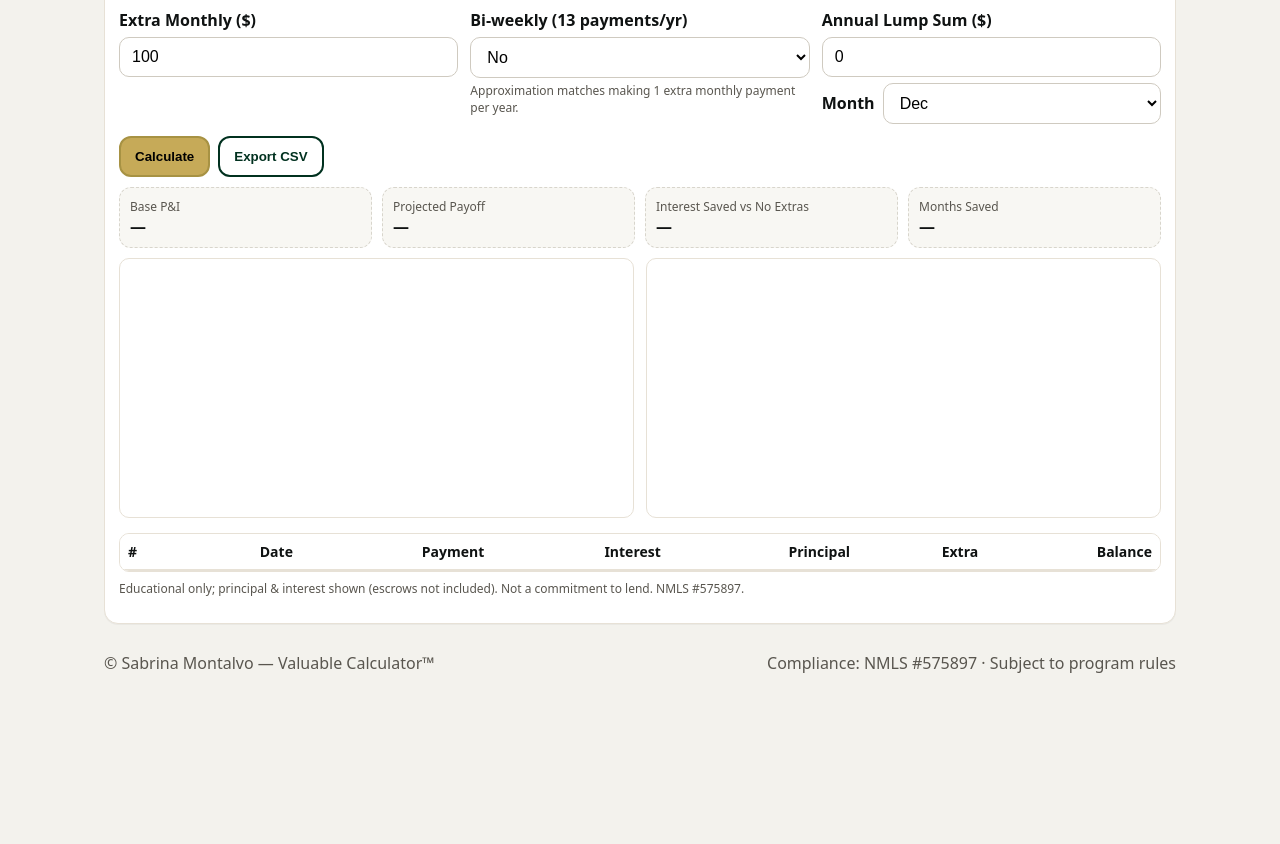
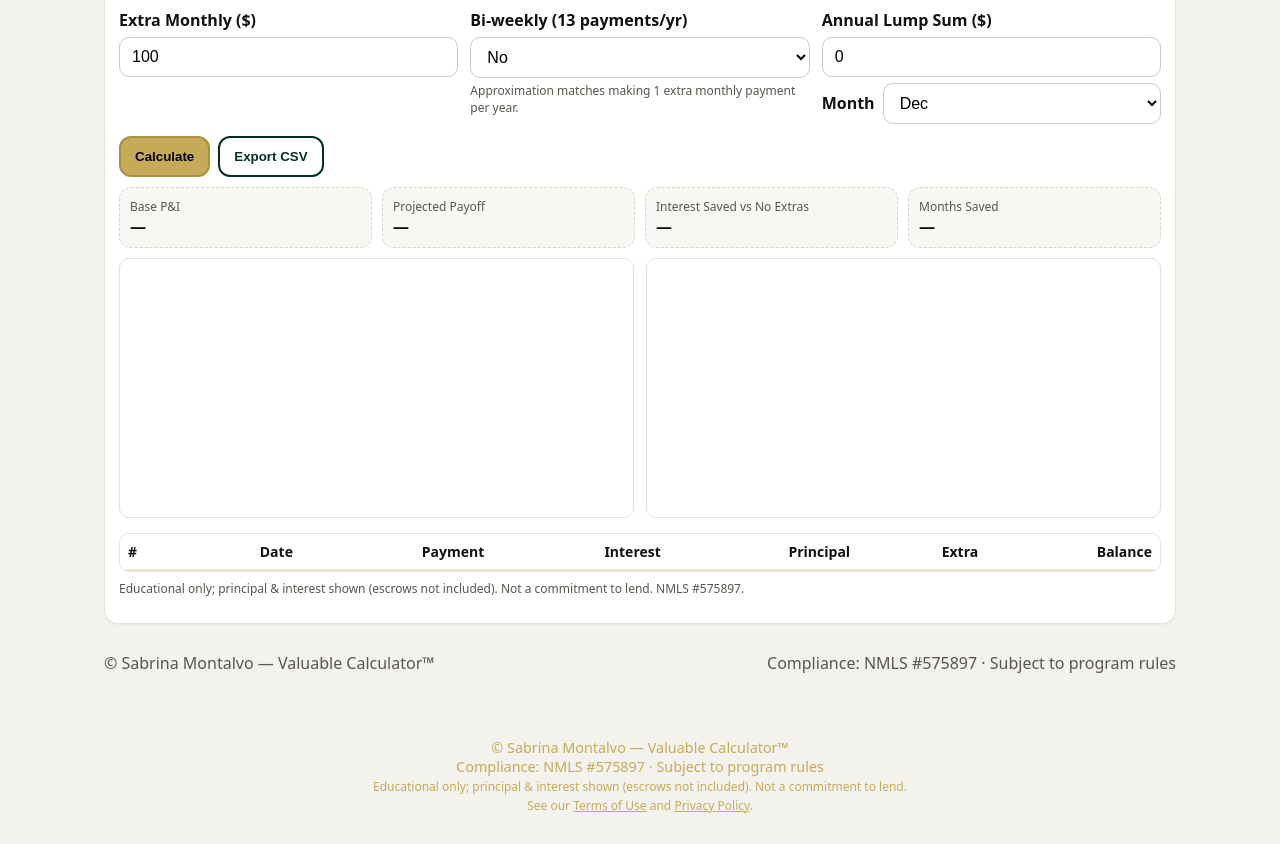
Before and after one commit to SabrinaMontalvo/valuablelending, a plain HTML site: page index.html in a window 1280 px wide. Shown: the part 1137-1981 px from the top of the page. Before the commit the page ends 1825 px from the top, so only its background shows below. Drawn offline with Linux system fonts and the light colour scheme.

Commit message:
Added Terms of Use and Privacy Policy links to footer

```diff
--- a/index.html
+++ b/index.html
@@ -499,5 +499,20 @@ let deferredPrompt=null; const btn=document.getElementById('installBtn');
 window.addEventListener('beforeinstallprompt',(e)=>{e.preventDefault();deferredPrompt=e;btn.style.display='inline-flex';});
 btn.addEventListener('click', async ()=>{ if(!deferredPrompt) return; deferredPrompt.prompt(); await deferredPrompt.userChoice; btn.style.display='none'; deferredPrompt=null;});
 </script>
+
+<footer style="text-align:center; margin-top: 20px; font-size: 0.9em; color: #C6AA58;">
+  © Sabrina Montalvo — Valuable Calculator™
+  <br>
+  Compliance: NMLS #575897 · Subject to program rules
+  <br>
+  <small>
+    Educational only; principal & interest shown (escrows not included). Not a commitment to lend.
+    <br>
+    See our
+    <a href="terms.html" style="color:#C6AA58;">Terms of Use</a> and
+    <a href="privacy.html" style="color:#C6AA58;">Privacy Policy</a>.
+  </small>
+</footer>
+
 </body>
 </html>
```
